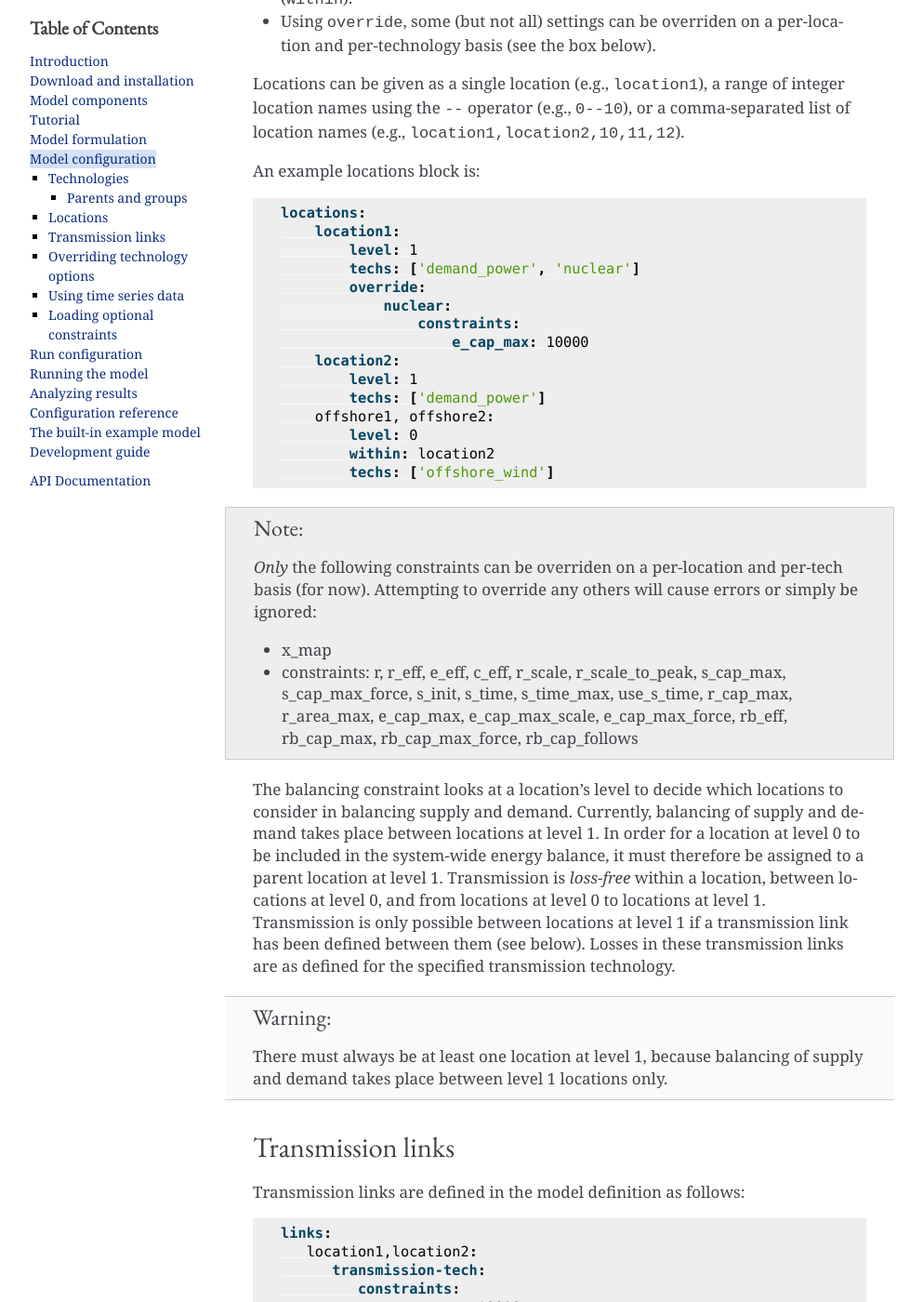
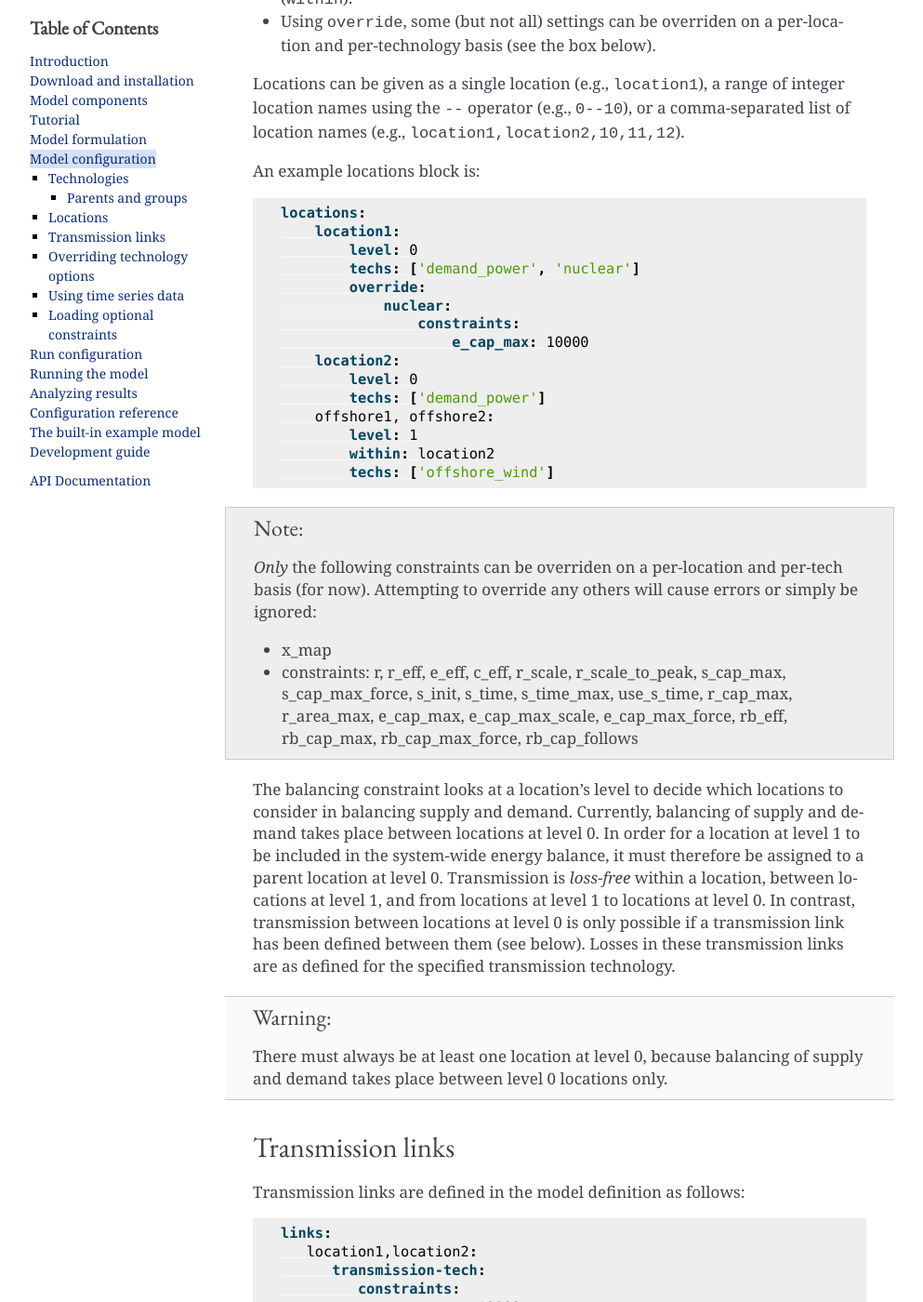
Before and after one commit to calliope-project/calliope, a Sphinx documentation site: the page built from doc/user/configuration.rst, in a window 1280 px wide and 1400 px high, scrolled down 4305 px. Shown: the whole window at 93% size, without its empty margins (148-1141 px from the left). Built offline with Sphinx 7.4.7, drawn with Linux system fonts in a browser that asks for light colours; pages that are not in the unit, such as notebooks, are missing from menus; some of the changed text lies outside the part shown.

Commit message:
Flip location level ordering (0 is now above 1)

```diff
--- a/doc/user/configuration.rst
+++ b/doc/user/configuration.rst
@@ -118,7 +118,7 @@ A location's name can be any alphanumeric string, but using integers makes it ea
 There are currently some limitations to how locations work:
 
 * Locations must be assigned to either level 0 or level 1 (``level``).
-* Locations at level 0 may be assigned to a parent location from level 1 (``within``).
+* Locations at level 1 may be assigned to a parent location from level 0 (``within``).
 * Using ``override``, some (but not all) settings can be overriden on a per-location and per-technology basis (see the box below).
 
 Locations can be given as a single location (e.g., ``location1``), a range of integer location names using the ``--`` operator (e.g., ``0--10``), or a comma-separated list of location names (e.g., ``location1,location2,10,11,12``).
@@ -129,17 +129,17 @@ An example locations block is:
 
    locations:
        location1:
-           level: 1
+           level: 0
            techs: ['demand_power', 'nuclear']
            override:
                nuclear:
                    constraints:
                        e_cap_max: 10000
        location2:
-           level: 1
+           level: 0
            techs: ['demand_power']
        offshore1, offshore2:
-           level: 0
+           level: 1
            within: location2
            techs: ['offshore_wind']
 
@@ -152,11 +152,11 @@ An example locations block is:
 
 .. NB this limitation is "implemented" simply by calling get_option with an x=x argument for some options but not for others
 
-The balancing constraint looks at a location's level to decide which locations to consider in balancing supply and demand. Currently, balancing of supply and demand takes place between locations at level 1. In order for a location at level 0 to be included in the system-wide energy balance, it must therefore be assigned to a parent location at level 1. Transmission is *loss-free* within a location, between locations at level 0, and from locations at level 0 to locations at level 1. Transmission is only possible between locations at level 1 if a transmission link has been defined between them (see below). Losses in these transmission links are as defined for the specified transmission technology.
+The balancing constraint looks at a location's level to decide which locations to consider in balancing supply and demand. Currently, balancing of supply and demand takes place between locations at level 0. In order for a location at level 1 to be included in the system-wide energy balance, it must therefore be assigned to a parent location at level 0. Transmission is *loss-free* within a location, between locations at level 1, and from locations at level 1 to locations at level 0. In contrast, transmission between locations at level 0 is only possible if a transmission link has been defined between them (see below). Losses in these transmission links are as defined for the specified transmission technology.
 
 .. Warning::
 
-   There must always be at least one location at level 1, because balancing of supply and demand takes place between level 1 locations only.
+   There must always be at least one location at level 0, because balancing of supply and demand takes place between level 0 locations only.
 
 .. _transmission_links:
 
--- a/doc/user/formulation.rst
+++ b/doc/user/formulation.rst
@@ -348,7 +348,7 @@ In the first case, the following balancing equation applies:
 
    \sum_y \sum_{xs} ec_{prod}(c, y, xs, t) = 0 \qquad\text{for each } t
 
-Where :math:`xs` are the level 1 location :math:`x` and all the level 0 locations that are within it.
+Where :math:`xs` are the level 0 location :math:`x` and all the level 1 locations that are within it.
 
 For ``c`` other than ``power``, the balancing equation is as above, but with a :math:`\geq` inequality.
 
--- a/doc/user/tutorial.rst
+++ b/doc/user/tutorial.rst
@@ -106,7 +106,7 @@ Let's now look at the first location definition:
 
 There are several things to note here:
 
-* The location defines a level (1). The current version of Calliope allows only two levels: 0 and 1. Transmission between locations at level 1 can take place if transmission links are defined between them. Transmission between locations at level 0 and 1, on the other hand, is unlimited. Level 0 locations can be grouped within level 1 locations, all level 0 locations plus the containing level 1 location are implicitly on a "copperplate" with no transmission constraints. Finally, balancing of supply and demand takes place only at level 1, so a model needs to define at least one level 1 location.
+* The location defines a level (0). The current version of Calliope allows only two levels: 0 and 1. Transmission between locations at level 0 can take place if transmission links are defined between them. Transmission between locations at level 0 and 1, on the other hand, is unlimited. Level 1 locations can be grouped within level 0 locations, all level 1 locations plus the containing level 0 location are implicitly on a "copperplate" with no transmission constraints. Finally, balancing of supply and demand takes place only at level 0, so a model needs to define at least one level 0 location.
 * The location specifies a list of technologies that it allows (``techs``). Note that technologies listed here must have been defined elsewhere in the model configuration.
 * It also overrides some options for both ``demand_power`` and ``ccgt``. For the latter, it simply sets a location-specific maximum capacity constraint. For ``demand_power``, the options set here are related to reading the demand time series from a CSV file. CSV is a simple text-based format that stores tables by comma-separated rows. Note that we did not define any ``r`` option in the definition of the ``demand_power`` technology. Instead, this is done directly via a location-specific override. For this location, the file ``demand-1.csv`` is loaded, and the demand is then scaled such that the demand peak is at the given value. Note that in Calliope, a supply is positive and a demand is negative, so the peak demand is actually a negative value. Finally, the ``x_map`` option allows us to read a CSV file with a single column named "demand" and tell Calliope to load data from that column for region ``r1``. This is necessary unless the column name(s) in the CSV file already correspond to the location names defined in the model configuration.
 
@@ -118,7 +118,7 @@ The remaining location definitions look like this:
 
 ``r2`` is very similar to ``r1``, except that it does not allow the ``ccgt`` technology. The three ``csp`` locations are defined together, i.e. they each get the exact same configuration. They are ``within`` the location ``r1`` and allow only the ``csp`` technology, this allows us to model three possible sites for CSP plants within ``r1`` (i.e., with no transmission constraints from these locations to ``r1`` or other locations within ``r1``).
 
-For transmission technologies, the model also needs to know which level 1 locations can be linked, and this is set up in the model configuration as follows:
+For transmission technologies, the model also needs to know which level 0 locations can be linked, and this is set up in the model configuration as follows:
 
 .. literalinclude:: ../../calliope/example_model/model_config/locations.yaml
    :language: yaml
```
Also changed, not shown: changelog.rst (+15 -7 lines), 11 other files.
